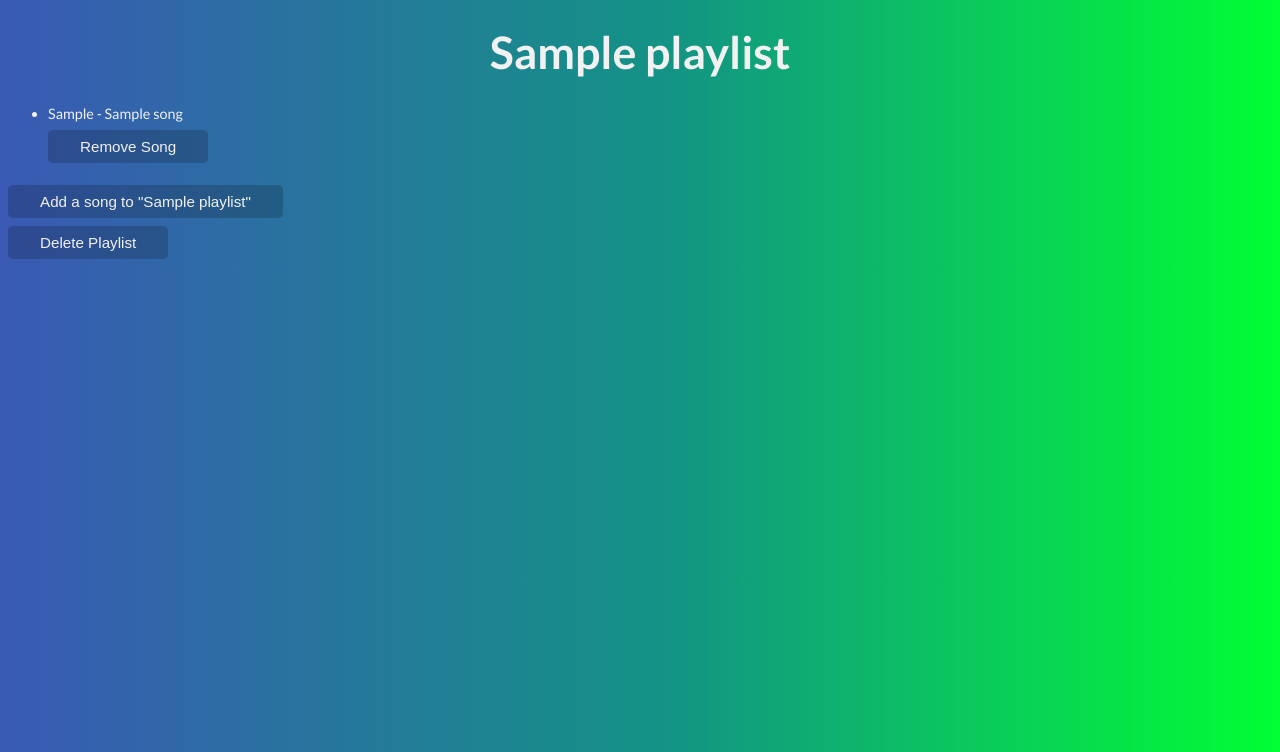
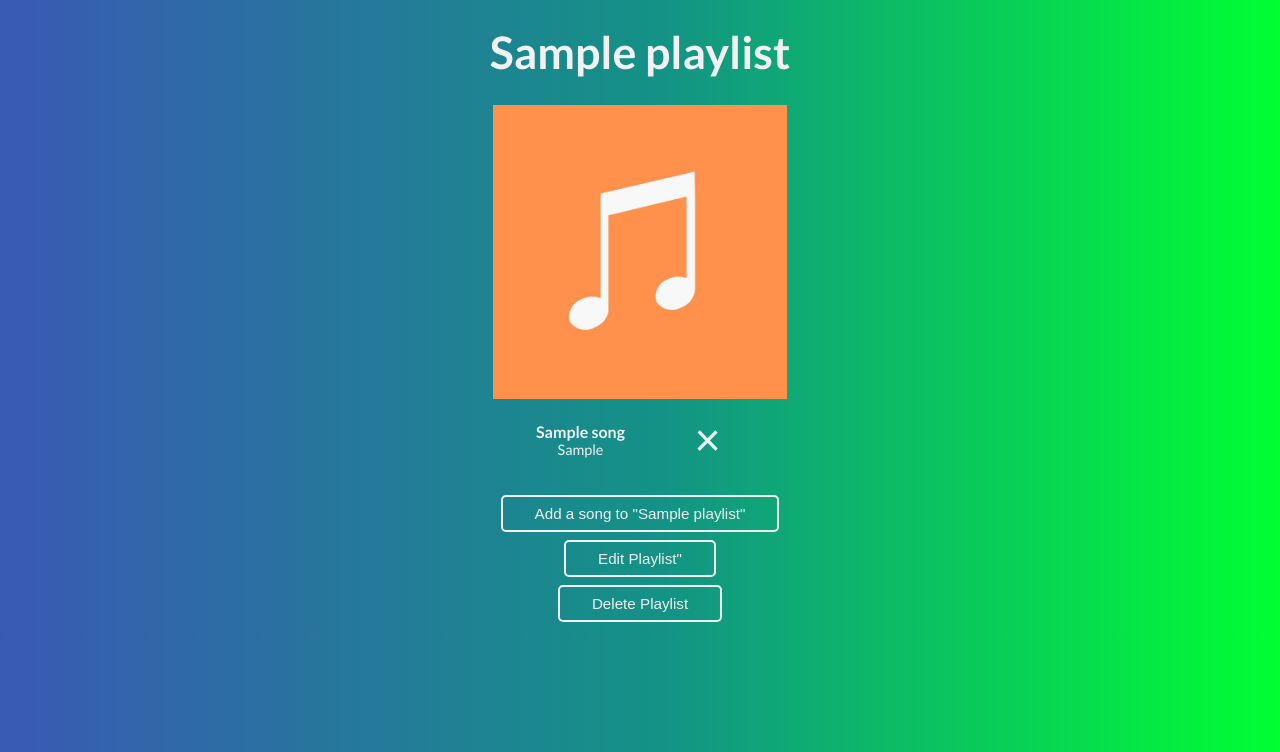
Before and after one commit to rsherm19/Streemer, a Django app: page /playlists/1 in a window 1280 px wide. Shown: the part 48-800 px from the top of the page. Run offline with Django 5.2, Linux system fonts and the light colour scheme; a user stored in the database is signed in; tables that the repository leaves empty hold one stand-in row (values such as "Sample post"); some web fonts are replaced.

Commit message:
more styling and add more fields to update functionality for playlist

```diff
--- a/Streemer/main_app/models.py
+++ b/Streemer/main_app/models.py
@@ -24,4 +24,4 @@ class Playlist(models.Model):
         return self.title
 
     def get_absolute_url(self):
-        return reverse('playlists')
+        return reverse('playlist-detail', kwargs={'playlist_id': self.id})
--- a/Streemer/main_app/static/css/main.css
+++ b/Streemer/main_app/static/css/main.css
@@ -118,12 +123,12 @@ fieldset {
     flex-direction: column;
     align-items: center;
     padding: 0 1rem;
-    padding-bottom: 2rem;
 }
 
 .playlist-cover {
     width: 23vw;
     transition: 0.3s;
+    padding-bottom: 1.4rem;
 }
 
 .playlist:hover>img {
@@ -139,6 +144,37 @@ fieldset {
 .white-button {
     background: none;
     border: 2px solid rgb(241, 241, 241);
+    /* margin-bottom: 0.3rem; */
+}
+
+.song-list {
+    list-style: none;
+    padding-left: 0;
+    margin-left: 0;
+    margin-bottom: 1rem;
+    text-align: center;
+    display: flex;
+    flex-direction: column;
+    align-items: center;
+}
+
+.song-list>li {
+    margin-bottom: 1.5rem;
+    width: 13rem;
+}
+
+.playlist-song {
+    display: flex;
+    justify-content: space-between;
+}
+
+.cancel-button {
+    margin-top: 1rem;
+}
+
+#song-title {
+    font-weight: bold;
+    font-size: 1rem;
 }
 
 #home-header {
@@ -173,3 +209,15 @@ fieldset {
     position: relative;
     bottom: 1rem;
 }
+
+#delete-x {
+    background-color: transparent;
+    transform: scale(3);
+    position: relative;
+    bottom: 0.4rem;
+    transition: 0.2s;
+}
+
+#delete-x:hover {
+    color: rgb(202, 45, 45);
+}
--- a/Streemer/main_app/templates/main_app/playlist_form.html
+++ b/Streemer/main_app/templates/main_app/playlist_form.html
@@ -3,7 +3,11 @@
 
 {% block content %}
 
-<h1>Create Playlist</h1>
+{% if playlist %}
+<h1 class="form-header">Edit Playlist</h1>
+{% else %}
+<h1 class="form-header">Create Playlist</h1>
+{% endif %}
 
 <form action="" method="post" class="form-container">
   {% csrf_token %}
--- a/Streemer/main_app/templates/main_app/song_form.html
+++ b/Streemer/main_app/templates/main_app/song_form.html
@@ -3,7 +3,7 @@
 
 {% block content %}
 
-<h1>Add Song</h1>
+<h1 class="form-header">Add Song</h1>
 
 <form action="" method="post" class="form-container">
     {% csrf_token %}
--- a/Streemer/main_app/templates/playlist_detail.html
+++ b/Streemer/main_app/templates/playlist_detail.html
@@ -5,22 +5,29 @@
 
 <h1>{{ playlist.title }}</h1>
 
-<ul>
+<ul class="song-list">
+    <img src="../static/images/album_cover.jpg" alt="orange album cover with musical eighth note" class="playlist-cover">
     {% for song in songs %}
-    <li>
-        <a href="/library/{{song.id}}">{{song.artist}} - {{song.title}}</a>
-        <span><form action="/playlists/{{playlist.id}}/remove-song/{{song.id}}"><button>Remove Song</button></form></span>
+    <li class="playlist-song">
+        <a href="{{song.id}}">
+            <div id="song-title">{{song.title}}</div>
+            <div id="song-artist">{{song.artist}}</div>
+        </a>
+        <span>
+            <form action="/playlists/{{playlist.id}}/remove-song/{{song.id}}"><button id="delete-x">&#215;</button></form>
+        </span>
     </li>
     {% endfor %}
+    <form action="/playlists/{{playlist.id}}/update" class="white-button-container">
+        <button class="white-button">Add a song to "{{playlist.title}}"</button>
+    </form>
+    <form action="/playlists/{{playlist.id}}/update-title" class="white-button-container">
+        <button class="white-button">Edit Playlist"</button>
+    </form>
+    <form action="/playlists/{{playlist.id}}/delete" class="white-button-container">
+        <button class="white-button">Delete Playlist</button>
+    </form>
 </ul>
 
-<form action="/playlists/{{playlist.id}}/update">
-    <button>Add a song to "{{playlist.title}}"</button>
-</form>
 
-<form action="/playlists/{{playlist.id}}/delete">
-    <button>Delete Playlist</button>
-</form>
-
-
-    {% endblock %}
+{% endblock %}
--- a/Streemer/main_app/templates/registration/login.html
+++ b/Streemer/main_app/templates/registration/login.html
@@ -3,7 +3,7 @@
 
 {% block content %}
 
-<h1>Sign In</h1>
+<h1 class="form-header">Sign In</h1>
 
 <form action="{% url 'login' %}" method="post" class="login">
     {% csrf_token %} {{ form.as_p }}
--- a/Streemer/main_app/templates/signin.html
+++ b/Streemer/main_app/templates/signin.html
@@ -3,7 +3,7 @@
 
 {% block content %}
 
-<h1>Sign In</h1>
+<h1 class="form-header">Sign In</h1>
 
 <form action="{% url 'login' %}" method="post" class="login">
     {% csrf_token %} {{ form.as_p }}
--- a/Streemer/main_app/templates/signup.html
+++ b/Streemer/main_app/templates/signup.html
@@ -3,7 +3,7 @@
 
 {% block content %}
 
-<h1>Sign Up</h1>
+<h1 class="form-header">Sign Up</h1>
 
 <form action="" method="post" class="form-container">
   {% csrf_token %}
--- a/Streemer/main_app/templates/song_detail.html
+++ b/Streemer/main_app/templates/song_detail.html
@@ -5,7 +5,7 @@
 
 <div>
     <h2>{{song.artist}} - {{song.title}}</h2>
-    <img src="#" alt="album cover">
+    <img src="../static/images/album_cover.jpg" alt="orange album cover with musical eighth note" class="playlist-cover">
     <form action="{% url 'delete-song' song.id %}">
         <button>Delete</button>
     </form>
--- a/Streemer/main_app/urls.py
+++ b/Streemer/main_app/urls.py
@@ -15,6 +15,7 @@ urlpatterns = [
     path('playlists/<int:playlist_id>', views.playlist_detail, name='playlist-detail'),
     path('playlists/create', views.CreatePlaylist.as_view(), name='create-playlist'),
     path('playlists/<int:pk>/update', views.UpdatePlaylist.as_view(), name='update-playlist'),
+    path('playlists/<int:pk>/update-title', views.UpdatePlaylistTitle.as_view(), name='update-playlist-title'),
     path('playlists/<int:playlist_id>/remove-song/<int:song_id>', views.remove_song, name='remove-song'),
     path('playlists/<int:pk>/delete', views.DeletePlaylist.as_view(), name='delete-playlist'),
 ]
--- a/Streemer/main_app/views.py
+++ b/Streemer/main_app/views.py
@@ -92,6 +92,10 @@ class UpdatePlaylist(LoginRequiredMixin, UpdateView):
     model = Playlist
     fields = ['songs']
 
+class UpdatePlaylistTitle(LoginRequiredMixin, UpdateView):
+    model = Playlist
+    fields = ['title']
+
 
 @login_required
 def remove_song(request, playlist_id, song_id):
```
Also changed, not shown: other parts of Streemer/main_app/static/css/main.css (+18 -13 lines), Streemer/main_app/templates/library.html (+7 -2 lines), Streemer/main_app/templates/main_app/playlist_confirm_delete.html (+4 -4 lines), Streemer/main_app/templates/main_app/song_confirm_delete.html (+4 -4 lines). Lines whose indentation alone changed are shown as unchanged.
